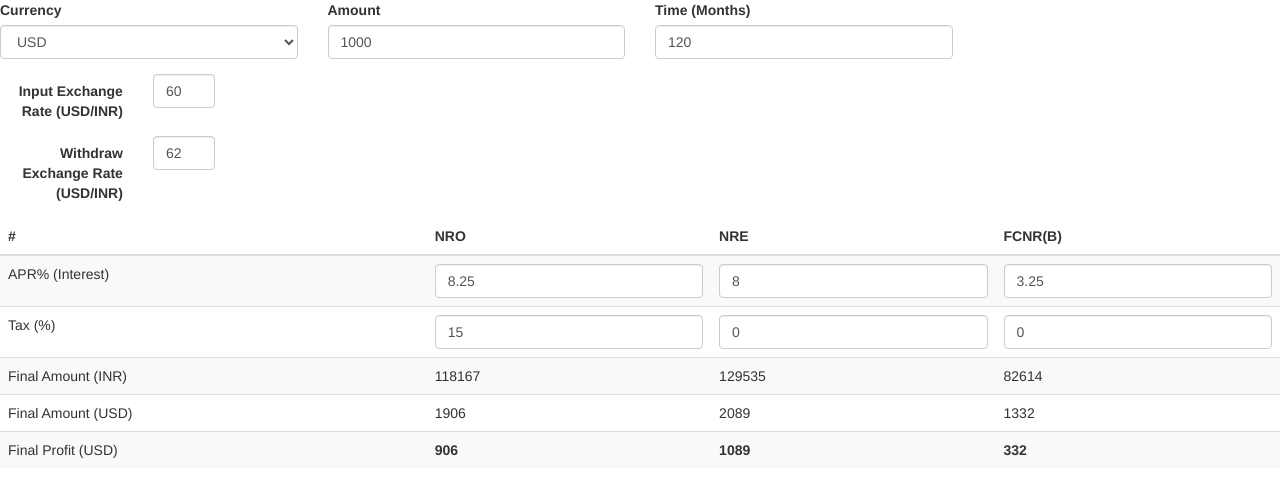
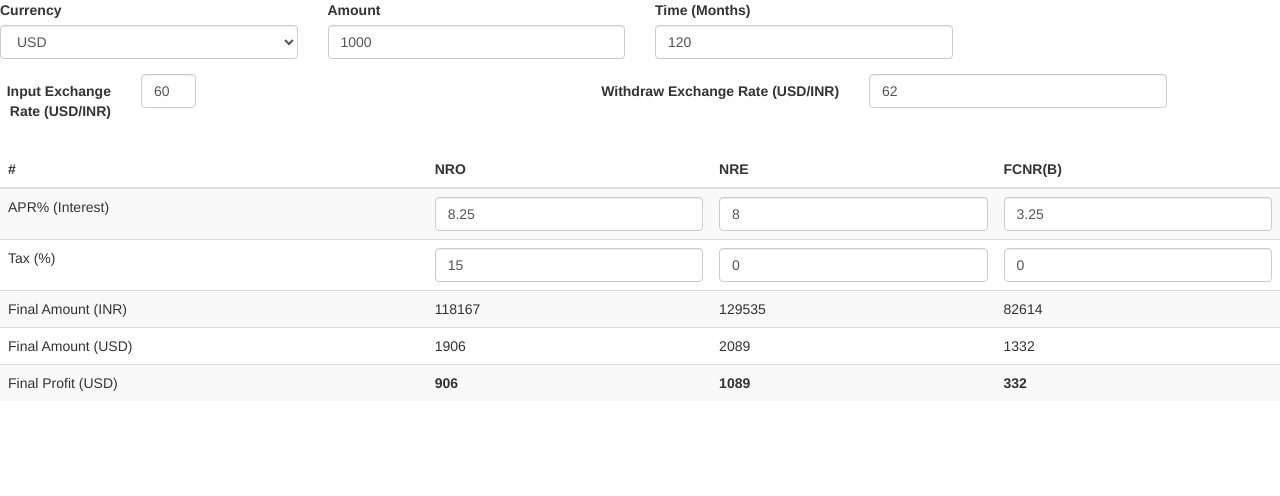
Before and after one commit to getkub/getkub.github.io, a plain HTML site: page angular/index.html in a window 1280 px wide. Drawn offline with nearby package versions, Linux system fonts and the light colour scheme; some packages are replaced by stand-ins of ours.

Commit message:
Update index.html

```diff
--- a/angular/index.html
+++ b/angular/index.html
@@ -40,8 +40,8 @@
     </div>
 
 
-    <div class="form-horizontal pull-left">
-      <div class="form-group">
+    <div class="form-horizontal">
+      <div class="form-group  pull-left">
         <label for="inputXchange" class="col-xs-5 control-label">Input Exchange Rate ({{selectCUR}}/INR)</label>
         <div class="col-xs-3">
           <input type="number" class="form-control" id="inputXchange" placeholder="60" ng-model="frm.inputXchange" min="0" max="199" required>
```
